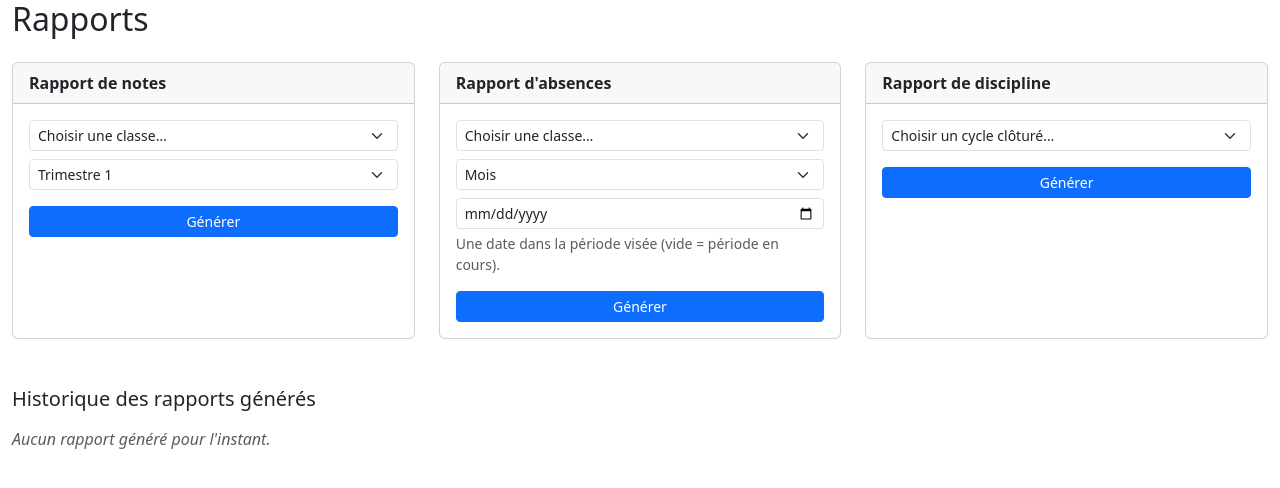
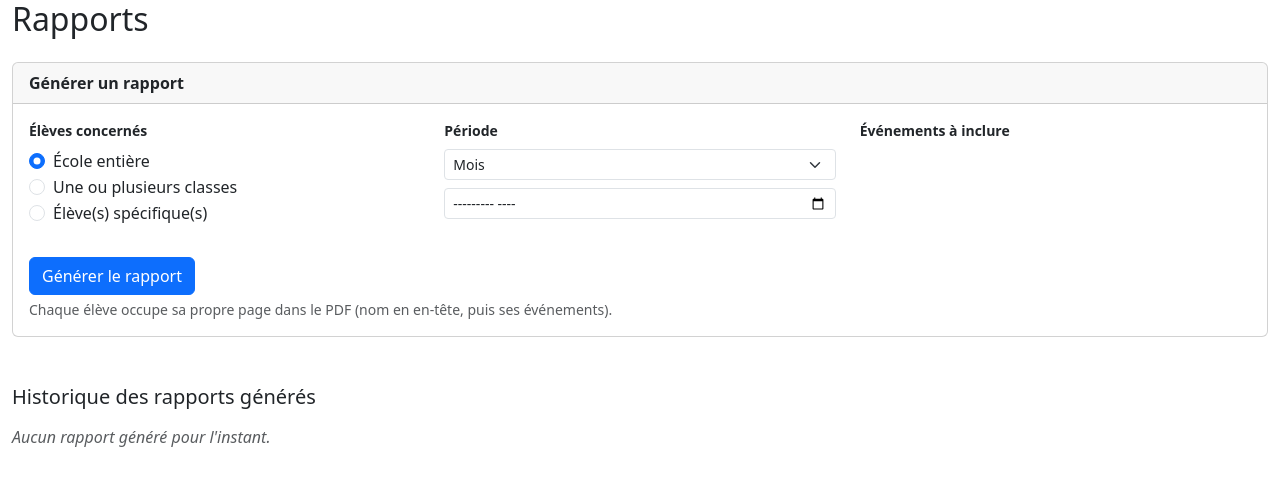
Before and after one commit to bashbe/DerechEretz, a Python web app: template app/templates/rapports/liste.html in a window 1280 px wide. Shown: the top 488 px of the page. Run offline with Jinja, Linux system fonts and the light colour scheme; the template is opened without the code that fills it, so the values that code supplies are empty; some libraries are stand-ins or nearby versions.

Commit message:
amélioration onglet rapport

```diff
--- a/app/templates/rapports/liste.html
+++ b/app/templates/rapports/liste.html
@@ -4,91 +4,120 @@
 
 <h2 class="mb-4">Rapports</h2>
 
-<div class="row g-4 mb-5">
+<div class="card mb-5">
+  <div class="card-header fw-semibold">Générer un rapport</div>
+  <div class="card-body">
+    <form method="post" action="{{ url_for('rapports.generer') }}">
 
-  {# Notes #}
+      <div class="row g-4">
+
+        {# --- Portée : école / classe(s) / élève(s) --- #}
         <div class="col-md-4">
-    <div class="card h-100">
-      <div class="card-header fw-semibold">Rapport de notes</div>
-      <div class="card-body">
-        <form method="post" action="{{ url_for('rapports.rapport_notes') }}">
-          <div class="mb-2">
-            <select name="classe_id" class="form-select form-select-sm" required>
-              <option value="">Choisir une classe…</option>
+          <div class="fw-semibold small mb-2">Élèves concernés</div>
+          <div class="form-check">
+            <input class="form-check-input" type="radio" name="portee" value="ecole" id="portee-ecole" checked
+                   onchange="document.getElementById('bloc-classe').hidden=true; document.getElementById('bloc-eleves').hidden=true;">
+            <label class="form-check-label" for="portee-ecole">École entière</label>
+          </div>
+          <div class="form-check">
+            <input class="form-check-input" type="radio" name="portee" value="classe" id="portee-classe"
+                   onchange="document.getElementById('bloc-classe').hidden=false; document.getElementById('bloc-eleves').hidden=true;">
+            <label class="form-check-label" for="portee-classe">Une ou plusieurs classes</label>
+          </div>
+          <div class="form-check mb-2">
+            <input class="form-check-input" type="radio" name="portee" value="eleves" id="portee-eleves"
+                   onchange="document.getElementById('bloc-classe').hidden=true; document.getElementById('bloc-eleves').hidden=false;">
+            <label class="form-check-label" for="portee-eleves">Élève(s) spécifique(s)</label>
+          </div>
+
+          <div id="bloc-classe" hidden>
+            <select name="classe_ids" class="form-select form-select-sm" multiple size="5">
               {% for c in classes %}
                 <option value="{{ c.id }}">{{ c.nom }}</option>
               {% endfor %}
             </select>
+            <div class="form-text">Ctrl/Cmd + clic pour en choisir plusieurs.</div>
           </div>
-          <div class="mb-3">
-            <select name="trimestre" class="form-select form-select-sm" required>
-              <option value="T1">Trimestre 1</option>
-              <option value="T2">Trimestre 2</option>
-              <option value="T3">Trimestre 3</option>
+
+          <div id="bloc-eleves" hidden>
+            <select name="eleve_ids" class="form-select form-select-sm" multiple size="5">
+              {% for e in eleves %}
+                <option value="{{ e.id }}">{{ e.nom_complet }} ({{ e.classe.nom }})</option>
+              {% endfor %}
             </select>
-          </div>
-          <button type="submit" class="btn btn-sm btn-primary w-100">Générer</button>
-        </form>
-      </div>
+            <div class="form-text">Ctrl/Cmd + clic pour en choisir plusieurs.</div>
           </div>
         </div>
 
-  {# Absences #}
+        {# --- Période : mois / trimestre / année / cycle / personnalisée --- #}
         <div class="col-md-4">
-    <div class="card h-100">
-      <div class="card-header fw-semibold">Rapport d'absences</div>
-      <div class="card-body">
-        <form method="post" action="{{ url_for('rapports.rapport_absences') }}">
-          <div class="mb-2">
-            <select name="classe_id" class="form-select form-select-sm" required>
-              <option value="">Choisir une classe…</option>
-              {% for c in classes %}
-                <option value="{{ c.id }}">{{ c.nom }}</option>
-              {% endfor %}
-            </select>
-          </div>
-          <div class="mb-2">
-            <select name="periode" class="form-select form-select-sm" required>
+          <div class="fw-semibold small mb-2">Période</div>
+          <select name="periode_type" class="form-select form-select-sm mb-2" id="periode-type" onchange="
+            document.getElementById('periode-mois').hidden = this.value !== 'mois';
+            document.getElementById('periode-trimestre').hidden = this.value !== 'trimestre';
+            document.getElementById('periode-annee').hidden = this.value !== 'annee';
+            document.getElementById('periode-cycle').hidden = this.value !== 'cycle';
+            document.getElementById('periode-personnalise').hidden = this.value !== 'personnalise';
+          ">
             <option value="mois">Mois</option>
             <option value="trimestre">Trimestre</option>
             <option value="annee">Année scolaire</option>
             <option value="cycle">Cycle de discipline</option>
+            <option value="personnalise">Plage personnalisée</option>
+          </select>
+
+          <div id="periode-mois">
+            <input type="month" name="mois" class="form-control form-control-sm">
+          </div>
+          <div id="periode-trimestre" hidden>
+            <select name="trimestre_id" class="form-select form-select-sm">
+              {% for t in trimestres %}
+                <option value="{{ t.id }}">{{ t.code }} ({{ t.date_debut.strftime('%d/%m/%Y') }} – {{ t.date_fin.strftime('%d/%m/%Y') }})</option>
+              {% endfor %}
             </select>
           </div>
-          <div class="mb-3">
-            <input type="date" name="reference" class="form-control form-control-sm">
-            <div class="form-text">Une date dans la période visée (vide = période en cours).</div>
+          <div id="periode-annee" hidden>
+            <select name="annee_id" class="form-select form-select-sm">
+              {% for a in annees %}
+                <option value="{{ a.id }}">{{ a.libelle }}{% if a.active %} (active){% endif %}</option>
+              {% endfor %}
+            </select>
           </div>
-          <button type="submit" class="btn btn-sm btn-primary w-100">Générer</button>
-        </form>
+          <div id="periode-cycle" hidden>
+            <select name="cycle_id" class="form-select form-select-sm">
+              {% for cy in cycles %}
+                <option value="{{ cy.id }}">
+                  {{ cy.date_debut.strftime('%d/%m/%Y') }} – {{ cy.date_fin.strftime('%d/%m/%Y') }}
+                  {% if cy.est_cloture %}(clôturé){% else %}(actif){% endif %}
+                </option>
+              {% endfor %}
+            </select>
           </div>
+          <div id="periode-personnalise" hidden>
+            <label class="form-label small mb-0">Du</label>
+            <input type="date" name="date_debut" class="form-control form-control-sm mb-2">
+            <label class="form-label small mb-0">Au</label>
+            <input type="date" name="date_fin" class="form-control form-control-sm">
           </div>
         </div>
 
-  {# Discipline #}
+        {# --- Événements à inclure --- #}
         <div class="col-md-4">
-    <div class="card h-100">
-      <div class="card-header fw-semibold">Rapport de discipline</div>
-      <div class="card-body">
-        <form method="post" action="{{ url_for('rapports.rapport_discipline') }}">
-          <div class="mb-3">
-            <select name="cycle_id" class="form-select form-select-sm" required>
-              <option value="">Choisir un cycle clôturé…</option>
-              {% for cy in cycles %}
-                {% if cy.est_cloture %}
-                  <option value="{{ cy.id }}">
-                    {{ cy.date_debut.strftime('%d/%m/%Y') }} – {{ cy.date_fin.strftime('%d/%m/%Y') }}
-                  </option>
-                {% endif %}
+          <div class="fw-semibold small mb-2">Événements à inclure</div>
+          {% for code in types_evenements %}
+          <div class="form-check">
+            <input class="form-check-input" type="checkbox" name="types" value="{{ code }}" id="type-{{ code }}" checked>
+            <label class="form-check-label" for="type-{{ code }}">{{ libelles_types[code] }}</label>
+          </div>
           {% endfor %}
-            </select>
         </div>
-          <button type="submit" class="btn btn-sm btn-primary w-100">Générer</button>
+
+      </div>
+
+      <button type="submit" class="btn btn-primary mt-4">Générer le rapport</button>
+      <div class="form-text mt-1">Chaque élève occupe sa propre page dans le PDF (nom en en-tête, puis ses événements).</div>
     </form>
   </div>
-    </div>
-  </div>
-
 </div>
 
 {# Historique #}
@@ -104,6 +133,7 @@
           <th>Titre</th>
           <th>PDF</th>
           <th>Excel</th>
+          <th></th>
         </tr>
       </thead>
       <tbody>
@@ -112,9 +142,9 @@
           <td>{{ r.date_creation.strftime('%d/%m/%Y %H:%M') }}</td>
           <td>
             <span class="badge
-              {% if r.type == 'notes' %}bg-primary
-              {% elif r.type == 'absences' %}bg-warning text-dark
-              {% else %}bg-secondary{% endif %}">
+              {% if r.type == 'evenements' %}bg-primary
+              {% elif r.type == 'discipline' %}bg-secondary
+              {% else %}bg-info text-dark{% endif %}">
               {{ r.type }}
             </span>
           </td>
@@ -131,6 +161,12 @@
                  class="btn btn-xs btn-sm btn-outline-success">Excel</a>
             {% else %}—{% endif %}
           </td>
+          <td>
+            <form method="post" action="{{ url_for('rapports.supprimer', rapport_id=r.id) }}"
+                  onsubmit="return confirm('Supprimer définitivement ce rapport ?');" class="d-inline">
+              <button type="submit" class="btn btn-sm btn-outline-danger">Supprimer</button>
+            </form>
+          </td>
         </tr>
         {% endfor %}
       </tbody>
```
Also changed, not shown: app/rapports/routes.py (+118 -43 lines), app/reports/generation.py (+57 -103 lines). Lines whose indentation alone changed are shown as unchanged.
